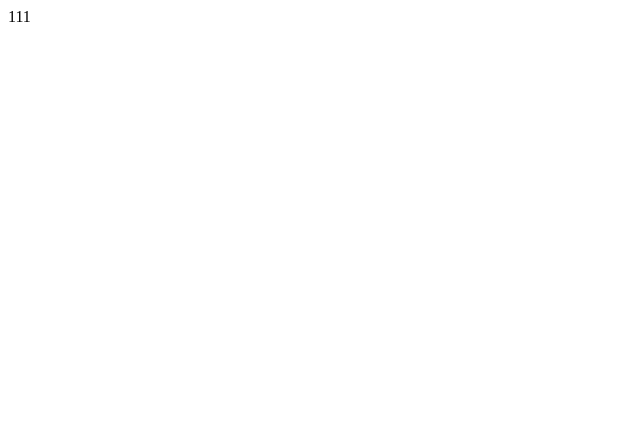
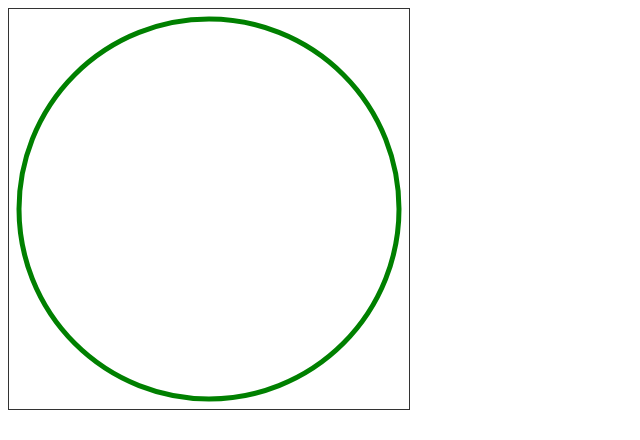
Before and after one commit to Drikechan/project-template, a Vue app: page / in a window 1280 px wide. Shown: the top 440 px of the page, without its empty margins (0-640 px from the left). Built offline with nearby package versions, Linux system fonts and the light colour scheme.

Commit message:
提交热更新代码

```diff
--- a/src/App.vue
+++ b/src/App.vue
@@ -1,5 +1,10 @@
 <template>
-  <div>111</div>
+  <div >
+    <svg width="400" height="400" style="border: 1px solid #333">
+      <circle cx="200" cy="200" r="190" fill="none" stroke="green" stroke-width="5" ></circle>
+      <circle cx="200" cy="200"></circle>
+    </svg>
+  </div>
 </template>
 
 
```
Also changed, not shown: 2 other files (tests, documents, lock files or other folders).
